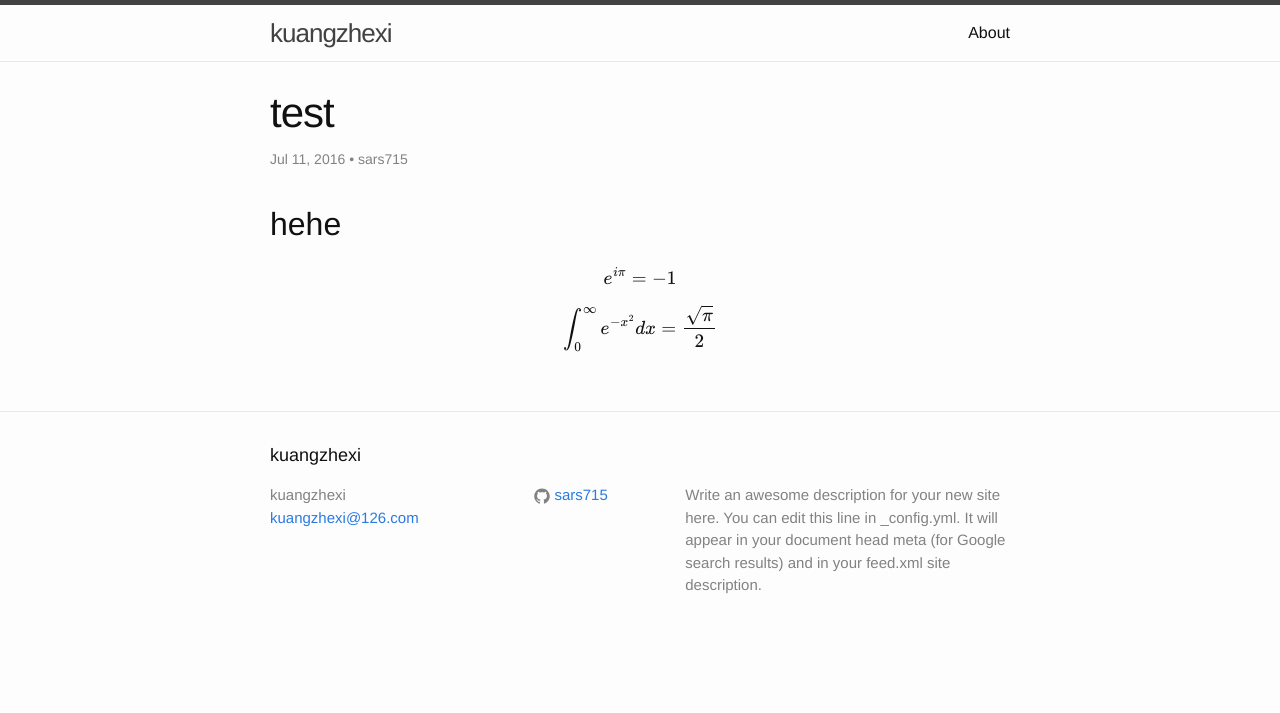
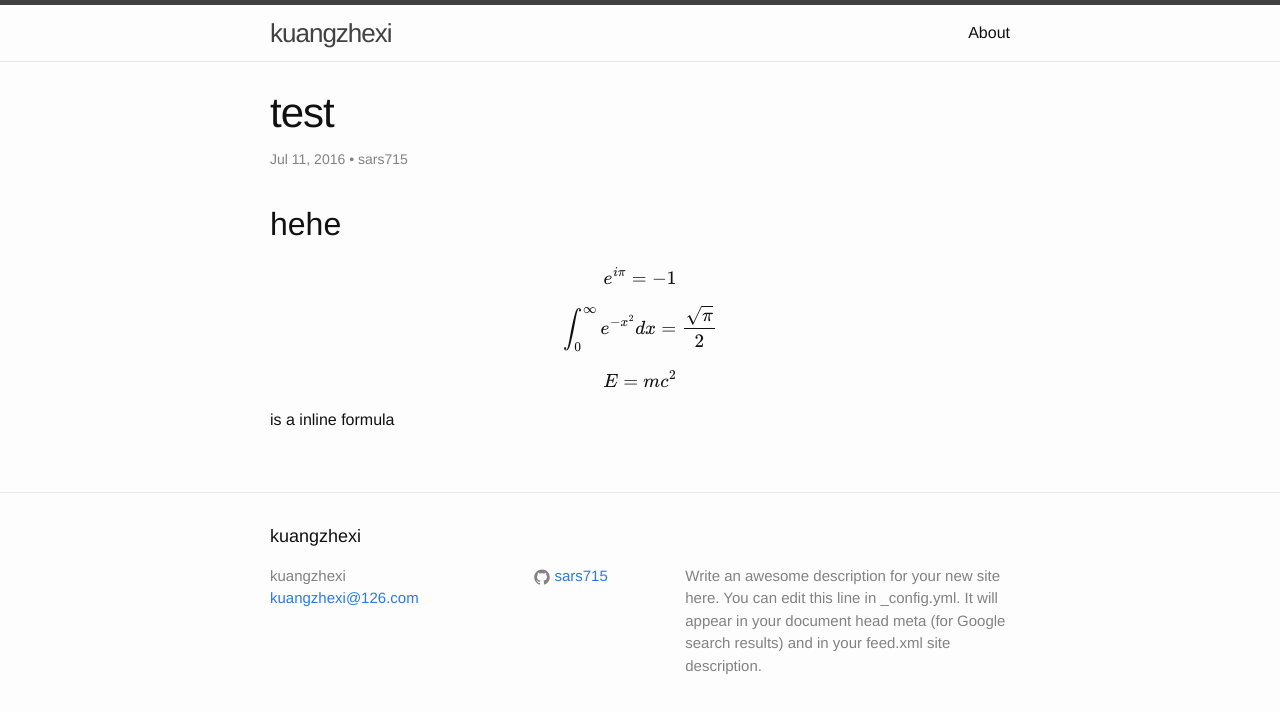
Before and after one commit to sars715/sars715.github.io, a Jekyll site: the page built from _posts/2016-07-11-test.html, in a window 1280 px wide. Shown: the top 713 px of the page. Built offline with Jekyll 4.4.1, drawn with Linux system fonts in a browser that asks for light colours; formulas are drawn with MathJax 3.

Commit message:
inline formula

```diff
--- a/_posts/2016-07-11-test.html
+++ b/_posts/2016-07-11-test.html
@@ -22,5 +22,9 @@ excerpt: hello
 \int_0^\infty e^{-x^2} dx = \frac{\sqrt{\pi}}{2}
 \]
 </p>
+
+<p>
+\[E=mc^2\] is a inline formula
+</p>
 </div>
 </div>
```
